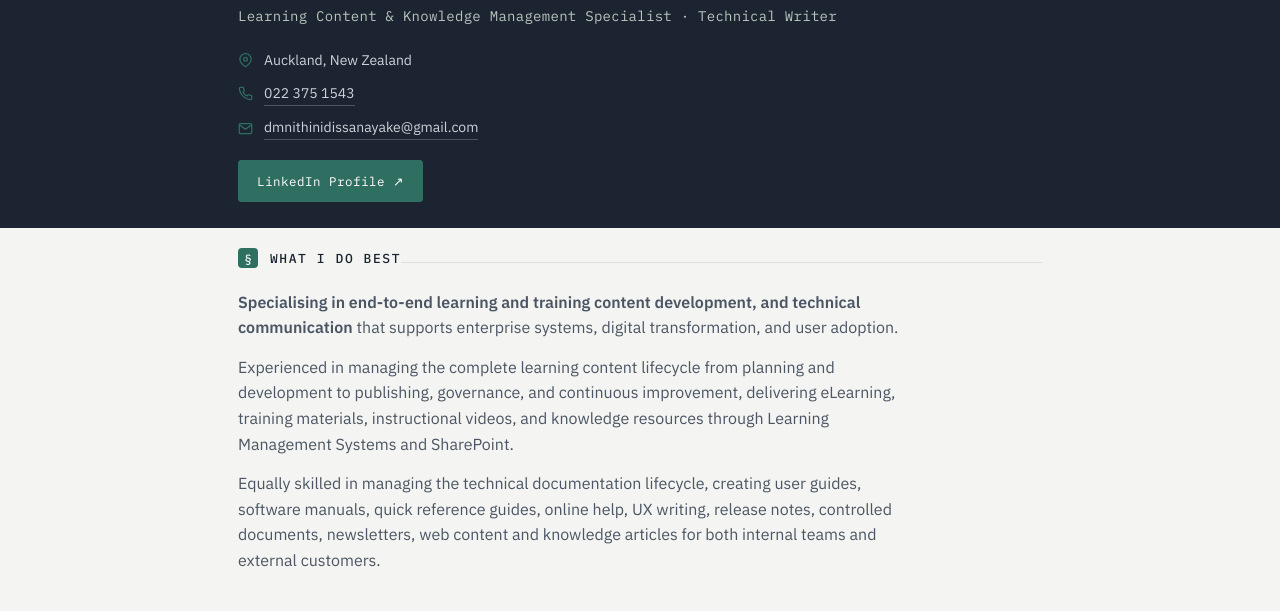
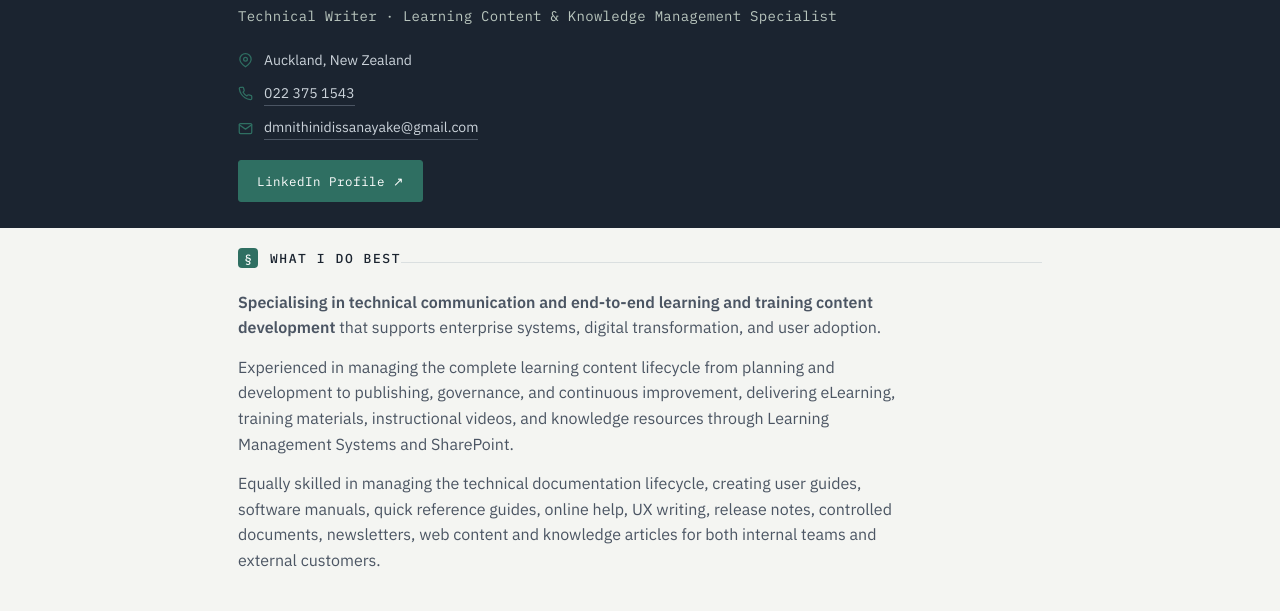
Before and after one commit to nithinidis/nithinidis.github.com, a plain HTML site: page cv.html in a window 1280 px wide. Shown: the part 130-741 px from the top of the page. Drawn offline with Linux system fonts and the light colour scheme.

Commit message:
Update cv.html
Update

```diff
--- a/cv.html
+++ b/cv.html
@@ -630,7 +630,7 @@
     <div class="title-block">
       <div class="title-main">
         <h1 class="name">Nithini Dissanayake</h1>
-        <p class="role-line">Learning Content &amp; Knowledge Management Specialist · Technical Writer</p>
+        <p class="role-line">Technical Writer · Learning Content &amp; Knowledge Management Specialist  </p>
         <ul class="contact-list">
           <li>
             <svg class="ico" viewBox="0 0 24 24" fill="none" stroke="currentColor" stroke-width="2" stroke-linecap="round" stroke-linejoin="round"><path d="M21 10c0 6-9 12-9 12s-9-6-9-12a9 9 0 0 1 18 0z"/><circle cx="12" cy="10" r="3"/></svg>
@@ -661,7 +661,7 @@
         <span class="rule"></span>
       </div>
       <div class="profile-text">
-        <p><strong>Specialising in end-to-end learning and training content development, and technical communication</strong> that supports enterprise systems, digital transformation, and user adoption.</p>
+        <p><strong>Specialising in technical communication and end-to-end learning and training content development </strong> that supports enterprise systems, digital transformation, and user adoption.</p>
         <p>Experienced in managing the complete learning content lifecycle from planning and development to publishing, governance, and continuous improvement, delivering eLearning, training materials, instructional videos, and knowledge resources through Learning Management Systems and SharePoint.</p>
         <p>Equally skilled in managing the technical documentation lifecycle, creating user guides, software manuals, quick reference guides, online help, UX writing, release notes, controlled documents, newsletters, web content and knowledge articles for both internal teams and external customers.</p>
       </div>
```
